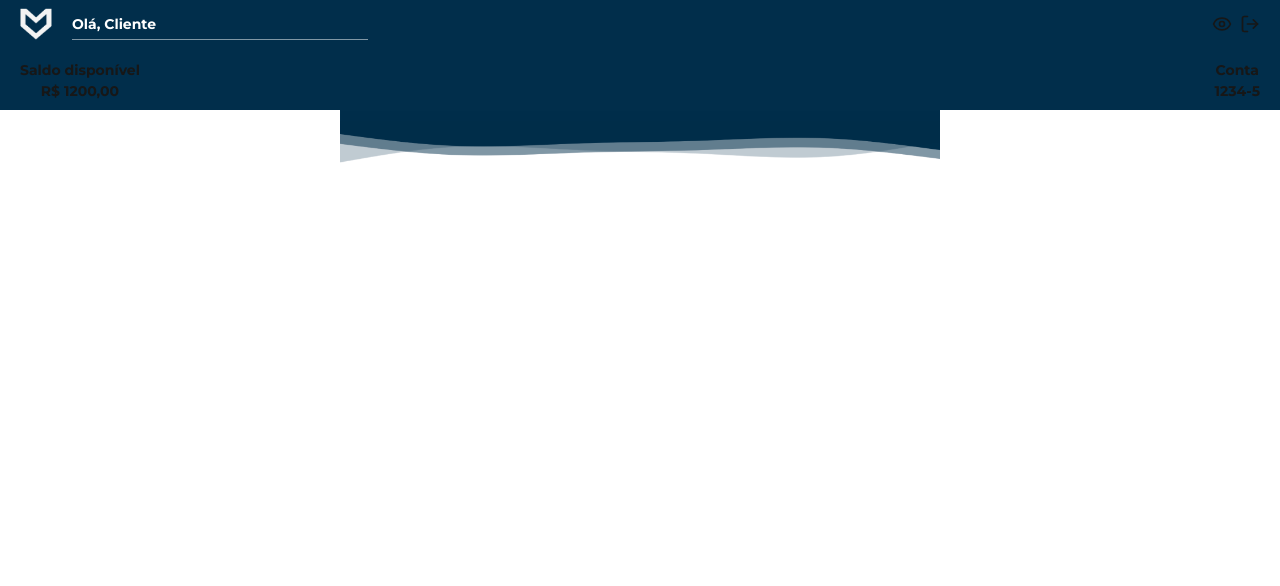
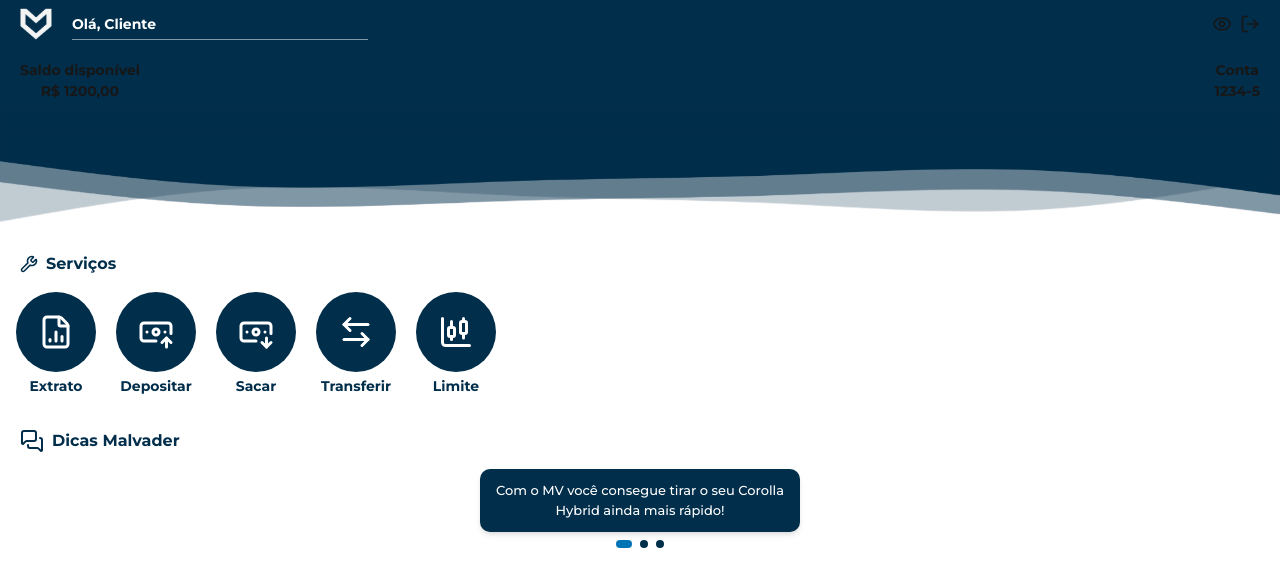
Before and after one commit to LeonardoAtaides/Banco-Malvader, a Next.js app in the folder frontend/: page /Cliente in a window 1280 px wide. Shown: the top 586 px of the page. Built offline with nearby package versions, Linux system fonts and the light colour scheme.

Commit message:
add opções e dicas

```diff
--- a/frontend/src/app/Cliente/page.tsx
+++ b/frontend/src/app/Cliente/page.tsx
@@ -1,16 +1,31 @@
 "use client";
 
 import React from "react";
-import { Eye, LogOut } from "lucide-react";
+import { Eye, LogOut, FileChartColumn, BanknoteArrowUp, BanknoteArrowDown, ArrowLeftRight, ChartCandlestick } from "lucide-react";
 import { useRouter } from "next/navigation";
+import Titulo from "@/components/titles";
+import { useEffect, useState } from "react";
 
 export default function Cliente() {
- const router = useRouter();
+    const dicas = [
+        'Com o MV você consegue tirar o seu Corolla Hybrid ainda mais rápido!',
+        'Acho lindo você gereciando o seu dinheiro em nosso banco!',
+        'Está devendo? "Calma que vai piorar", conosco não, te ajudamos com as dívidas.'
+    ];
+
+    const [index, setIndex] = useState(0);
+
+    // Troca automática das dicas
+    useEffect(() => {
+        const interval = setInterval(() => {
+        setIndex((prev) => (prev + 1) % dicas.length);
+        }, 6000);
+        return () => clearInterval(interval);
+    }, [dicas.length]);
+    const router = useRouter();
 
   const handleLogout = () => {
-    // Remove dados de login
-    localStorage.removeItem("token"); // ou qualquer chave que você use
-    // Redireciona para página de login
+    localStorage.removeItem("token");
     router.push("/Login");
   };
 
@@ -20,7 +35,6 @@ export default function Cliente() {
     <div className="bg-[#012E4B] pt-2 flex-col justify-center px-5 w h-[110px] z-50 bg-wave bg-no-repeat bg-bottom bg-cover"
 
     >
-
 
       <div className="relative flex items-center justify-between  ">
         <div className="flex items-center gap-5 relative">
@@ -51,13 +65,80 @@ export default function Cliente() {
     </div>
 
     {/*waves*/ }
-    <div className="w-full flex justify-center mt-0">
+    <div className="w-full flex justify-center ">
         <img
         src="/assets/Wave.png"
         alt="wave"
-        className="w-full max-w-[600px] h-auto object-cover repeat-y"
+        className="w-full h-auto object-cover repeat-y"
         />
     </div>
+
+    <Titulo tipo={1}/>
+
+    <div className="w-full overflow-x-auto">
+    <div className="flex gap-5 px-4 py-4 min-w-max">
+        <button className="flex flex-col items-center flex-shrink-0">
+        <div className="flex justify-center items-center bg-[#012E4B] w-20 h-20 rounded-full">
+            <FileChartColumn className="w-9 h-9 text-white" />
+        </div>
+        <h1 className="text-center text-[#012E4B] pt-1">Extrato</h1>
+        </button>
+
+        <button className="flex flex-col items-center flex-shrink-0">
+        <div className="flex justify-center items-center bg-[#012E4B] w-20 h-20 rounded-full">
+            <BanknoteArrowUp className="w-9 h-9 text-white" />
+        </div>
+        <h1 className="text-center text-[#012E4B] pt-1">Depositar</h1>
+        </button>
+
+        <button className="flex flex-col items-center flex-shrink-0">
+        <div className="flex justify-center items-center bg-[#012E4B] w-20 h-20 rounded-full">
+            <BanknoteArrowDown className="w-9 h-9 text-white" />
+        </div>
+        <h1 className="text-center text-[#012E4B] pt-1">Sacar</h1>
+        </button>
+
+        <button className="flex flex-col items-center flex-shrink-0">
+        <div className="flex justify-center items-center bg-[#012E4B] w-20 h-20 rounded-full">
+            <ArrowLeftRight className="w-9 h-9 text-white" />
+        </div>
+        <h1 className="text-center text-[#012E4B] pt-1">Transferir</h1>
+        </button>
+
+        <button className="flex flex-col items-center flex-shrink-0">
+        <div className="flex justify-center items-center bg-[#012E4B] w-20 h-20 rounded-full">
+            <ChartCandlestick className="w-9 h-9 text-white" />
+        </div>
+        <h1 className="text-center text-[#012E4B] pt-1">Limite</h1>
+        </button>
+    </div>
+    </div>
+
+    <Titulo tipo={2} />
+
+    <div className="flex flex-col items-center mt-4 text-[13px]">
+      {/* Card de dica */}
+      <div className="flex justify-center items-center w-80 text-center bg-[#012E4B] text-white px-3 py-3 rounded-[10px] shadow-md transition-all duration-500 ease-in-out">
+        <p key={index} className="animate-fade font-medium">
+          {dicas[index]}
+        </p>
+      </div>
+
+      {/* Indicadores (os pontinhos) */}
+      <div className="flex justify-center mt-2 space-x-2">
+        {dicas.map((_, i) => (
+          <span
+            key={i}
+            className={`w-2 h-2 rounded-full ${
+              i === index ? "bg-[#0274B6] w-4" : "bg-[#012E4B]"
+            } transition-all duration-300`}
+          />
+        ))}
+      </div>
+    </div>
+
+
+
 
     </main>
   );
```
Also changed, not shown: frontend/public/assets/Wave.png.
